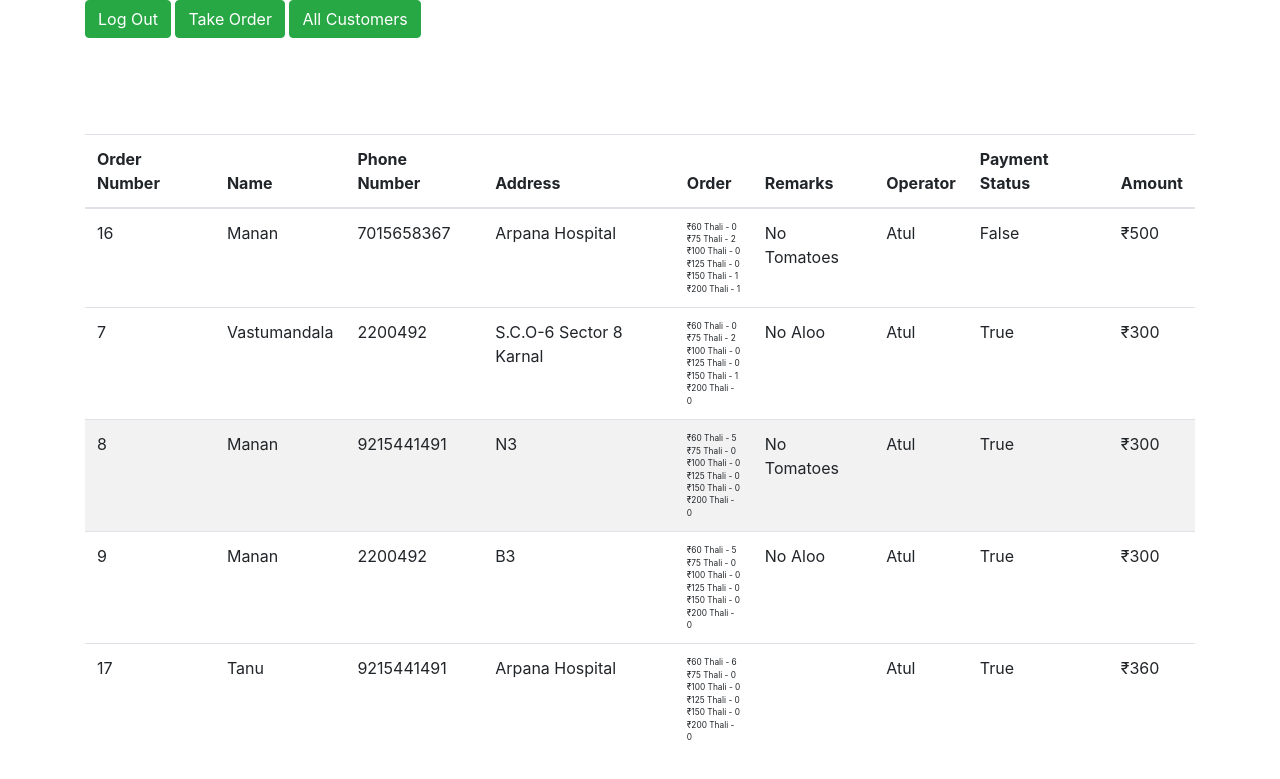
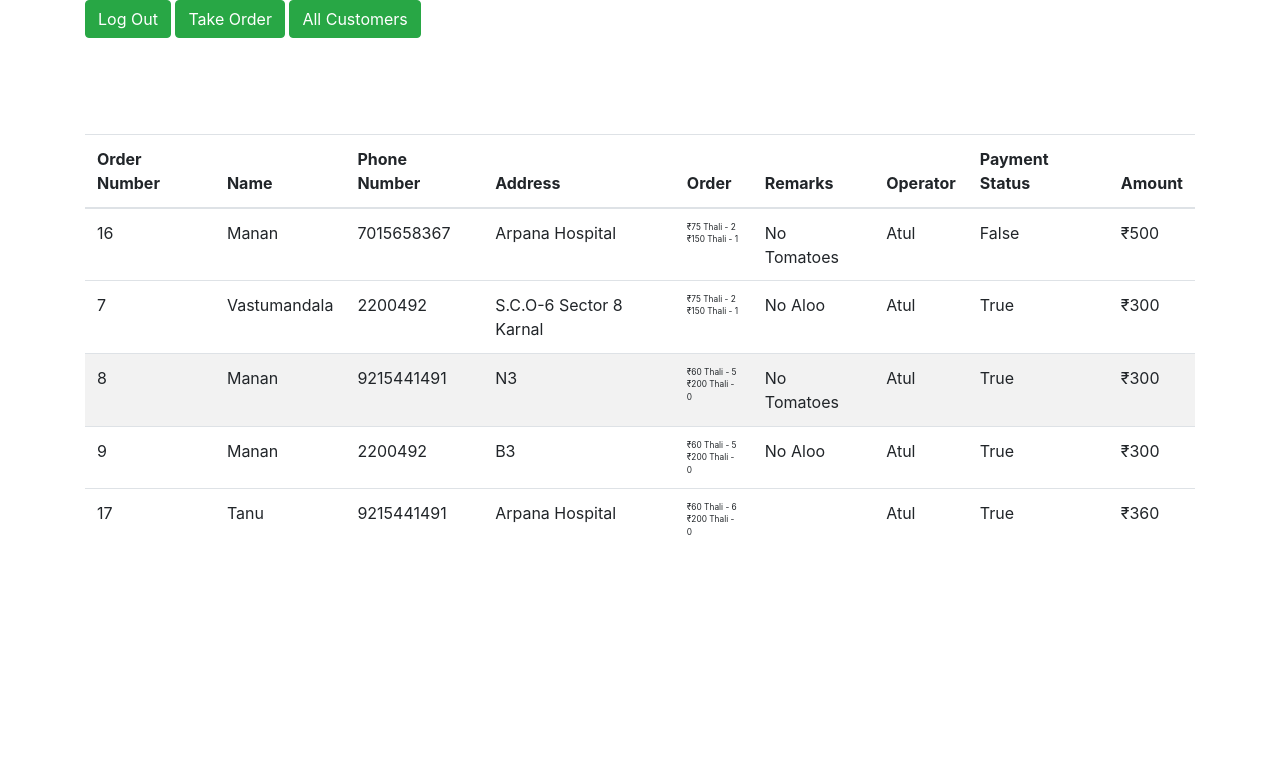
Before and after one commit to manangoel99/BestBhoj, a Django app: page /allorders in a window 1280 px wide. Shown: the top 779 px of the page. Run offline with Django 3.2, Linux system fonts and the light colour scheme; a user stored in the database is signed in; data comes from the database, SQL or seed files in the repository; some libraries are stand-ins or nearby versions.

Commit message:
Updated All Orders Page

```diff
--- a/BestBhoj/Billing/invoice.py
+++ b/BestBhoj/Billing/invoice.py
@@ -54,4 +54,4 @@ def generate(request, order):
         invoice.add_item(Item(int(quantity_200), 200, 'Rs 200 Thali'))
 
     pdf = SimpleInvoice(invoice)
-    pdf.gen('../Bills/' + name + str(order.pk) + str(datetime.date.today()) + '.pdf')
+    pdf.gen('./Bills/' + name + str(order.pk) + str(datetime.date.today()) + '.pdf')
--- a/BestBhoj/Billing/templates/Billing/all_orders.html
+++ b/BestBhoj/Billing/templates/Billing/all_orders.html
@@ -43,12 +43,30 @@
                         <td>{{ order.phone_number }}</td>
                         <td>{{ order.address }}</td>
                         <td style="font-size:0.65vw;">
-                            &#8377;60 Thali - {{ order.quantity_60 }}<br>
-                            &#8377;75 Thali - {{ order.quantity_75 }}<br>
-                            &#8377;100 Thali - {{ order.quantity_100 }}<br>
-                            &#8377;125 Thali - {{ order.quantity_125 }}<br>
-                            &#8377;150 Thali - {{ order.quantity_150 }}<br>
-                            &#8377;200 Thali - {{ order.quantity_200 }}<br>
+                            {% if order.quantity_60 > 0 %}
+                                 &#8377;60 Thali - {{ order.quantity_60 }}
+                                <br>
+                            {% endif %}
+                            {% if order.quantity_75 > 0 %}
+                                &#8377;75 Thali - {{ order.quantity_75 }}
+                                <br>
+                            {% endif %}
+                            {% if order.quantity_100 > 0 %}
+                               &#8377;100 Thali - {{ order.quantity_100 }}
+                               <br>
+                            {% endif %}
+                            {% if order.quantity_125 > 0 %}
+                                &#8377;125 Thali - {{ order.quantity_125 }}
+                                <br>
+                            {% endif %}
+                            {% if order.quantity_150 > 0 %}
+                               &#8377;150 Thali - {{ order.quantity_150 }}
+                               <br>
+                            {% endif %}
+                            {% if order.quantity_60 > 0 %}
+                                &#8377;200 Thali - {{ order.quantity_200 }}
+                                <br>
+                            {% endif %}
                         </td>
                         <td>{{ order.remarks }}</td>
                         <td>{{ order.operator }}</td>
@@ -65,13 +83,13 @@
                         <td>{{ order.phone_number }}</td>
                         <td>{{ order.address }}</td>
                         <td style="font-size:0.65vw;">
-                            &#8377;60 Thali - {{ order.quantity_60 }}
-                            <br> &#8377;75 Thali - {{ order.quantity_75 }}
-                            <br> &#8377;100 Thali - {{ order.quantity_100 }}
-                            <br> &#8377;125 Thali - {{ order.quantity_125 }}
-                            <br> &#8377;150 Thali - {{ order.quantity_150 }}
-                            <br> &#8377;200 Thali - {{ order.quantity_200 }}
-                            <br>
+                             {% if order.quantity_60 > 0 %} &#8377;60 Thali - {{ order.quantity_60 }}
+                            <br> {% endif %} {% if order.quantity_75 > 0 %} &#8377;75 Thali - {{ order.quantity_75 }}
+                            <br> {% endif %} {% if order.quantity_100 > 0 %} &#8377;100 Thali - {{ order.quantity_100 }}
+                            <br> {% endif %} {% if order.quantity_125 > 0 %} &#8377;125 Thali - {{ order.quantity_125 }}
+                            <br> {% endif %} {% if order.quantity_150 > 0 %} &#8377;150 Thali - {{ order.quantity_150 }}
+                            <br> {% endif %} {% if order.quantity_60 > 0 %} &#8377;200 Thali - {{ order.quantity_200 }}
+                            <br> {% endif %}
                         </td>
                         <td>{{ order.remarks }}</td>
                         <td>{{ order.operator }}</td>
--- a/BestBhoj/Billing/views.py
+++ b/BestBhoj/Billing/views.py
@@ -79,6 +79,7 @@ def take_order(request):
             order.operator = request.user.username
             order.amount = request.POST['amount']
             order.delivery_boy = request.POST['delivery-boy']
+            order.balance = 0 - int(request.POST['amount'])
             #client = Client(request.POST['name'], request.POST['address'], phone=request.POST['number'])
             #provider = Provider('Best Bhoj',OFFICE_ADDRESS,'Karnal', phone='')
             #creator = Creator(request.user)
@@ -151,6 +152,11 @@ def all_customers(request):
         'customer_dict' : customer_dict
     })
 
+#Show Specific Date
+@login_required(login_url='/billing')
+def spec_day(request, date):
+    pass
+
 def log_out(request):
     logout(request)
     return redirect(index)
```
